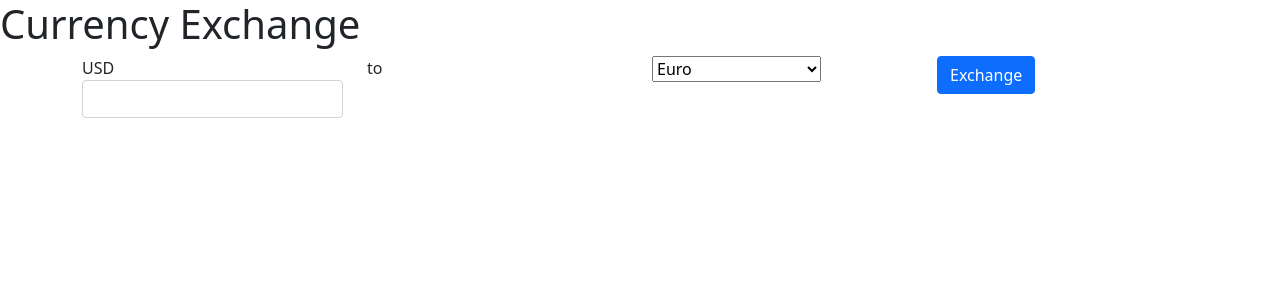
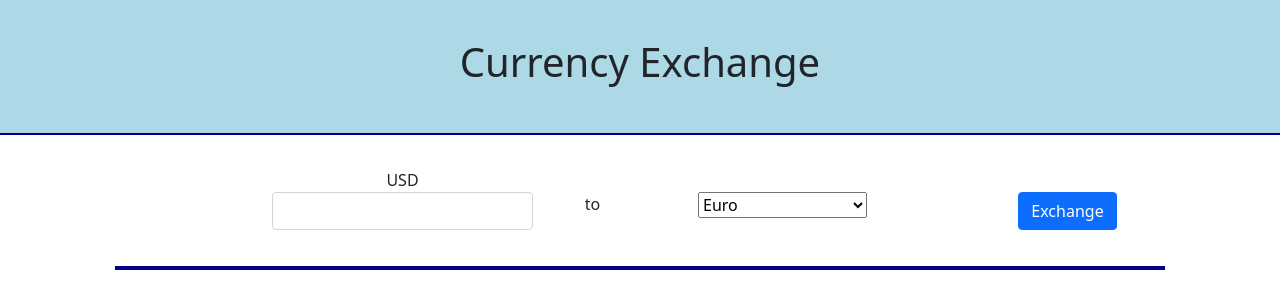
Before and after one commit to MxZoe/currency-exchange, a website built with webpack: page src/index.html in a window 1280 px wide. Built offline with nearby package versions, Linux system fonts and the light colour scheme.

Commit message:
fixed typo and styling

```diff
--- a/src/css/styles.css
+++ b/src/css/styles.css
@@ -0,0 +1,17 @@
+#top{
+  text-align: center;
+  background-color: lightblue;
+  padding: 3%;
+  border-bottom: 2px solid darkblue;
+}
+
+#formOne{
+  text-align: center;
+  margin-top: 3%;
+}
+
+#display{
+  text-align: center;
+  margin:3%;
+  border: 2px solid darkblue;
+}
--- a/src/index.html
+++ b/src/index.html
@@ -4,21 +4,24 @@
   <title>Currency Exchange</title>
 </head>
 <body>
-  <div class="top">
+  <div id="top">
     <h1>Currency Exchange</h1>
   </div>
   <div class="container">
-    <form if="formOne">
+    <form id="formOne">
       <div class="form-group">
         <div class="row">
+          <div class="col-sm-2"></div>
           <div class="col-sm-3">
             <label for="usd">USD</label>
             <input type="text" id="usd" class="form-control">
           </div>
-          <div class="col-sm-3">
+          <div class="col-sm-1" id="to">
+            <br>
             <p>to</p>
           </div>
           <div class="col-sm-3">
+            <br>
             <select id="exchange">
               <option value="EUR">Euro</option>
               <option value="GBP">Pound Sterling</option>
@@ -28,6 +31,7 @@
             </select>
           </div>
           <div class="col-sm-3">
+            <br>
             <button type="submit" id="submitButton" class="btn btn-primary">Exchange</button>
           </div>
         </div>
--- a/src/index.js
+++ b/src/index.js
@@ -7,6 +7,7 @@ import ExchangeService from "./exchange-service";
 //business logic
 
 function displayExchange(currency, intialAmount, exchangedAmount){
+  exchangedAmount = parseFloat(exchangedAmount).toFixed(2);
   $("#display").html(`$${intialAmount} USD is ${exchangedAmount} ${currency}`)
 }
 
@@ -34,9 +35,7 @@ function calculateExchange(response, currency, amount){
       break;
   }
 
-  let percentage = 1/rate;
-  let exchangedAmount = amount * percentage;
-  return exchangedAmount;
+  return amount * rate;
 }
 
 //UI logic
@@ -48,10 +47,10 @@ $(document).ready(function(){
     ExchangeService.getService(`GBP`)
     .then(function(exchangeResponse){
       if (exchangeResponse instanceof Error) {
-        throw Error(`Unsplash API error: ${exchangeResponse.message}`);
+        throw Error(`Exchange API error: ${exchangeResponse.message}`);
       }
       console.log(exchangeResponse);
-      const exchangedAmount = calculateExchange(exchangeResponse, currency, amount);
+      let exchangedAmount = calculateExchange(exchangeResponse, currency, amount);
 
       displayExchange(currency, amount, exchangedAmount);
     })
```
